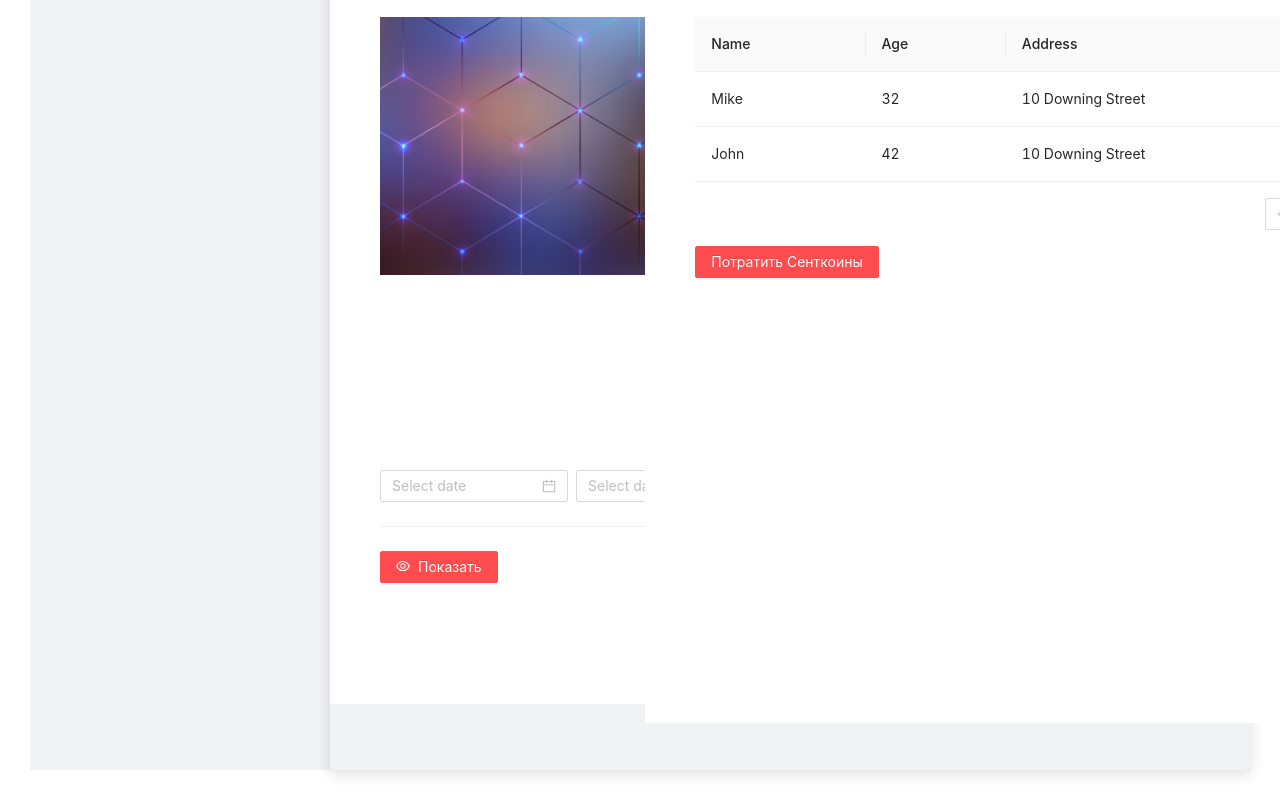
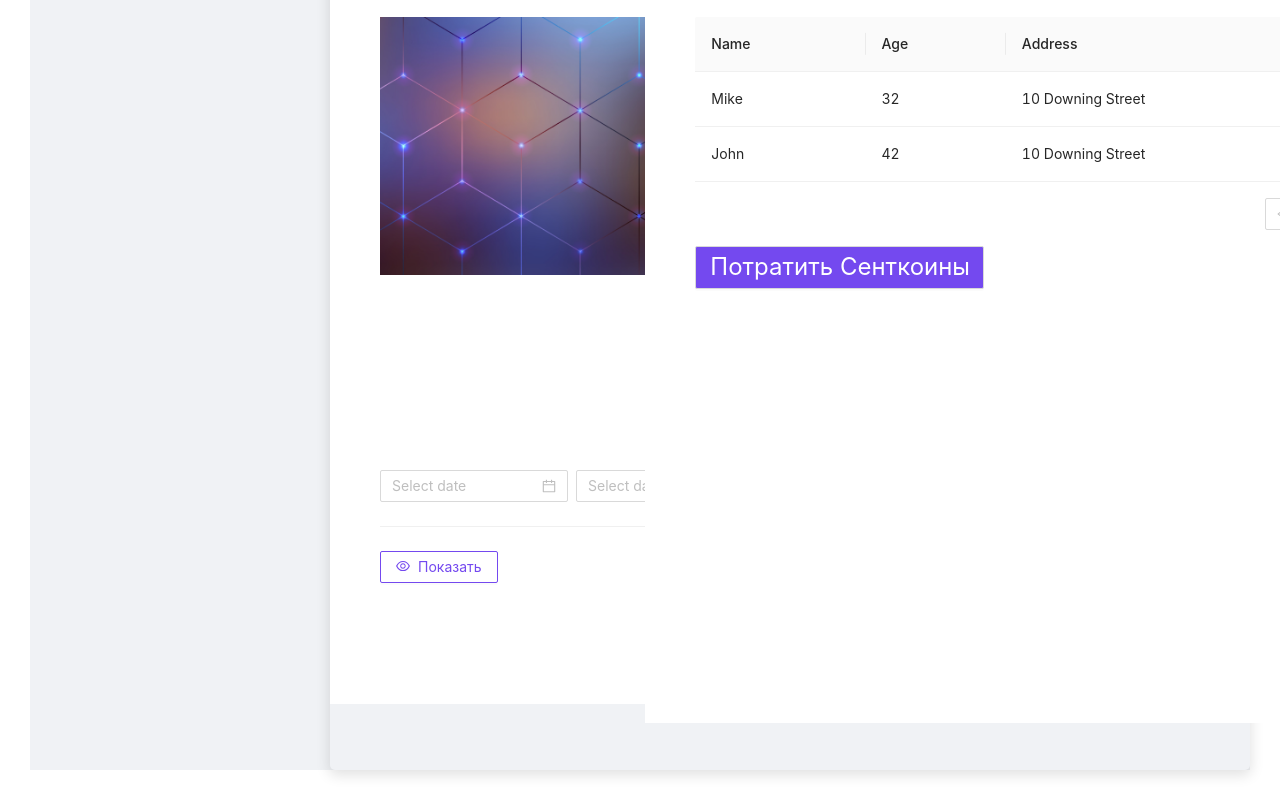
Before and after one commit to FallenStarrr/mycic-new-design, a React (Create React App) app: page /aboutme in a window 1280 px wide. Shown: the part 1885-2685 px from the top of the page. Built offline with nearby package versions, Linux system fonts and the light colour scheme.

Commit message:
purp btns

```diff
--- a/src/App.css
+++ b/src/App.css
@@ -95,3 +95,10 @@ body {
   width: 519px;
   height: 453px;
 }
+
+
+.show-btn {
+  border: 1px solid #7449EF !important;
+  color: #7449EF !important;
+  padding: 15px;
+}
--- a/src/pages/Aboutme.tsx
+++ b/src/pages/Aboutme.tsx
@@ -209,7 +209,7 @@ export  function Aboutme() {
     </Space>
     <br/>
    <Divider/>
-    <Button type="primary" danger>
+    <Button  className="show-btn">
     <EyeOutlined /> Показать
     </Button>
 
@@ -258,7 +258,11 @@ export  function Aboutme() {
   </Table> */}
 
 
-  <Button type="primary" danger>
+  <Button style={{background: '#7449EF'
+  , padding: "1px 13px 40px 14px",
+   fontSize: "24px",
+   color: "#fff"
+  }}>
         Потратить Сенткоины
   </Button>
   </section>
```
